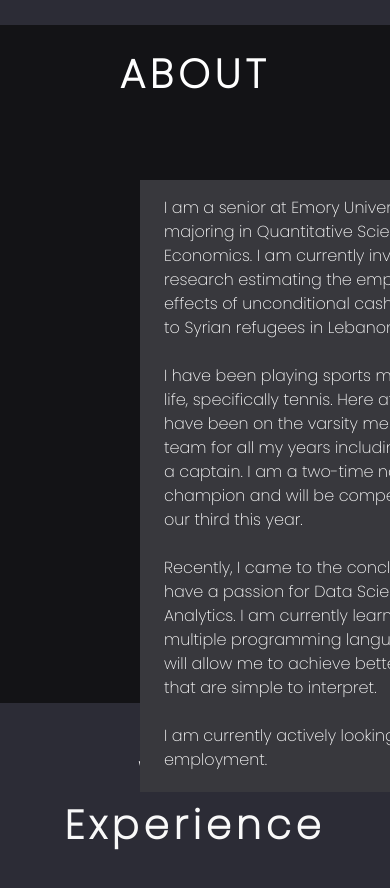
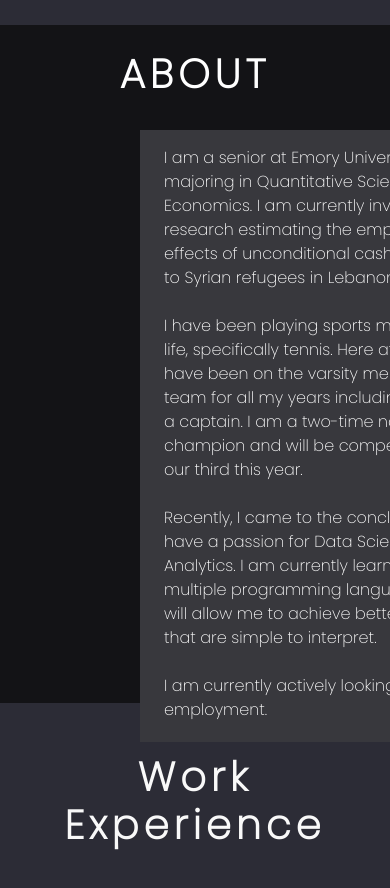
Before and after one commit to hkenawi/PersonalWebpage, a plain HTML site: page index.html in a window 390 px wide. Shown: the part 880-1768 px from the top of the page. Drawn offline with nearby package versions, Linux system fonts and the light colour scheme.

Commit message:
Fixing responsiveness issues in about section

```diff
--- a/style.css
+++ b/style.css
@@ -208,7 +208,7 @@ body
 		color: #fff;
 		font-family: 'Poppins', sans-serif;
 		position: relative;
-		bottom: 25px;
+		bottom: 75px;
 		right: 1000px;
 		/*height: 50%;*/
 		width: 100%;
```
